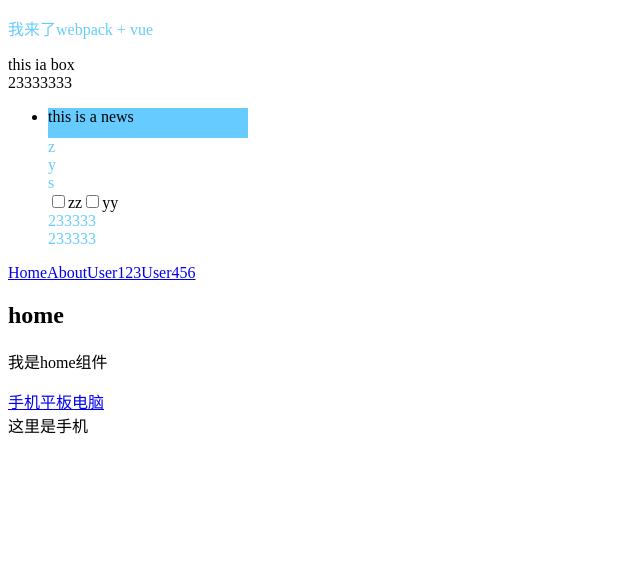
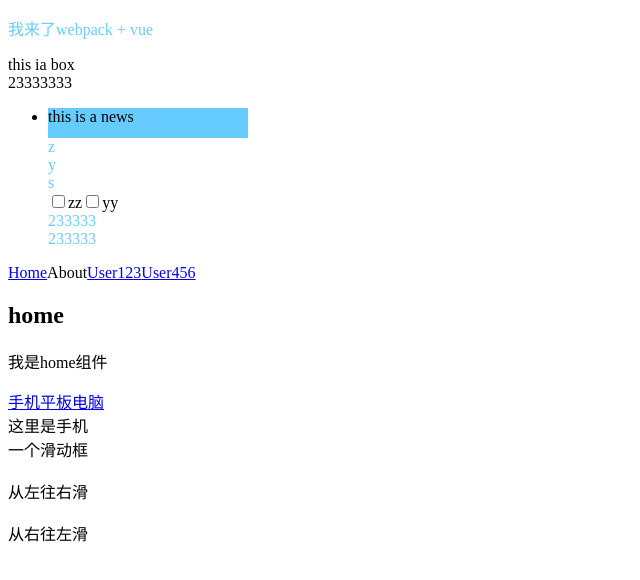
Before and after one commit to btea/-vue, a Vue app: page /#/home in a window 1280 px wide. Shown: the top 580 px of the page, without its empty margins (0-640 px from the left). Built offline with nearby package versions, Linux system fonts and the light colour scheme.

Commit message:
router.push

```diff
--- a/src/components/app.vue
+++ b/src/components/app.vue
@@ -10,16 +10,29 @@
         <Banner> </Banner>
         <div>
             <router-link to="/home">Home</router-link>
-            <router-link to="/about">About</router-link>
+            <!-- <router-link to="/about">About</router-link> -->
+            <span @click="pushRoute">About</span>
             <!-- 模糊匹配，动态路由 -->
             <router-link to="/user/123">User123</router-link>
             <router-link to="/user/456">User456</router-link>
         </div>
         <router-view></router-view>
+        <!-- <router-view></router-view> -->
+        <!-- <router-view></router-view> -->
+        <!-- 当有多个视图元素的时候，对应的组件内容渲染多次 -->
+
+
+        <!-- 命名视图 -->
+        <!-- <router-view name="z"></router-view> -->
+
+        <div class="slide">一个滑动框</div><br>
+        <div class="left">从左往右滑</div><br>
+        <div class="right">从右往左滑</div>
     </section>
 </template>
 <script>
-import Banner from './banner.vue'
+import Banner from './banner'
+
 export default {
     data(){
         return {
@@ -29,6 +42,9 @@ export default {
     methods: {
         get: function(){
             alert(123);
+        },
+        pushRoute: function(){
+            this.$router.push('/about');
         }
     },
     components: {
@@ -40,4 +56,51 @@ export default {
 .main p{
     color: #6cf;
 }
+.slide,.left,.right{
+    position: relative;
+    width: 80px;
+    text-align: center;
+}
+.slide::after{
+    content: '';
+    position: absolute;
+    left: 51%;
+    right: 51%;
+    top: 0;
+    height: 3px;
+    background: #6cf;
+    transition: all 0.5s;
+}
+.slide:hover::after{
+    left: 0;
+    right: 0;
+}
+
+.left::after{
+    content: '';
+    position: absolute;
+    left: 0;
+    right: 100%;
+    top: 0;
+    height: 3px;
+    background: #6cf;
+    transition: all 0.5s;
+}
+.left:hover::after{
+    right: 0%;
+}
+
+.right::after{
+    content: '';
+    position: absolute;
+    left: 100%;
+    right: 0;
+    top: 0;
+    height: 3px;
+    background: #6cf;
+    transition: all 0.5s;
+}
+.right:hover::after{
+    left: 0;
+}
 </style>
--- a/src/components/router.js
+++ b/src/components/router.js
@@ -10,6 +10,10 @@ import phone from './phone.vue';
 import tablet from './tablet.vue';
 import computer from './computer.vue';
 
+// 命名组件
+import z from './z';
+
+console.log(z);
 
 Vue.use(VueRouter);
 
@@ -41,6 +45,8 @@ const routes = [
     {
         path: '/about',
         component: about
+
+        // 命名视图
     },
     // 动态路由  动态路由共用的同一个组件 当第一次组件渲染完成之后，之后的是组件复用，生命周期不再生效
     {
--- /dev/null
+++ b/src/components/z.vue
@@ -0,0 +1,23 @@
+<template>
+    <div id="z">
+        this is a name component
+        {{show}}
+    </div>
+</template>
+
+<script>
+export default {
+    data(){
+        return {
+            show: 23333
+        }
+    }
+}
+</script>
+
+
+<style>
+#z{
+    color: #6cf;
+}
+</style>
--- a/src/index.js
+++ b/src/index.js
@@ -1,7 +1,7 @@
 import Vue from 'vue';
-import App from './components/app.vue';
+import App from './components/app';
 
-import router from './components/router.js' // import router 的router一定要小写，不要写成Router，否则会报can't match的错误
+import router from './components/router' // import router 的router一定要小写，不要写成Router，否则会报can't match的错误
 
 const app = new Vue({
     el: '#app',
```
